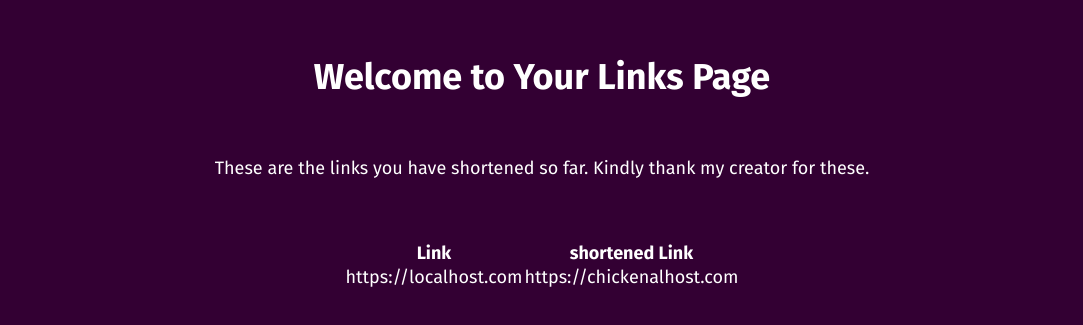
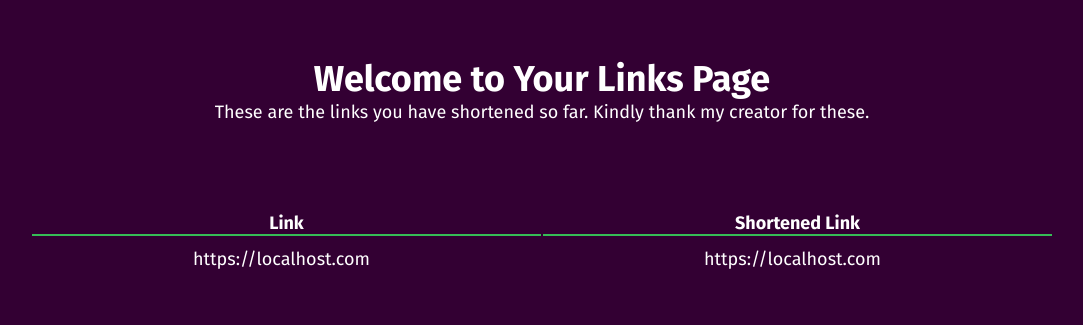
Before and after one commit to heisdeku/shorten-it, a React (Create React App) app: page /mylinks in a window 1280 px wide. Shown: the part 105-430 px from the top of the page, without its empty margins (98-1181 px from the left). Built offline with nearby package versions, Linux system fonts and the light colour scheme.

Commit message:
little thinking and my head hurts

```diff
--- a/src/App.css
+++ b/src/App.css
@@ -82,6 +82,49 @@ button:hover {
     color: white;
 }
 
+.container-links {
+    margin: 0 auto;
+    width: 100%;
+    text-align: center;
+    display: flex;
+    flex-flow: column nowrap;
+    justify-content: space-evenly;
+    align-items: center;
+    height: 50vh
+}
+
+a {
+    text-decoration: none;
+    color: white;
+}
+
+a:hover {
+    background-color: #36bd56;
+    font-weight: bold;
+}
+
+.table-container {
+    margin-top: 25px;
+    width: 80%;
+}
+
+.container-link h1 {
+    font-size: 2rem;
+}
+
+.table-container>th {
+    border-bottom: 2px solid #36bd56;
+}
+
+.table-container>th:nth-child(2) {
+    margin-left: 10px;
+}
+
+.table-container>tr td {
+    padding-top: 10px;
+    padding-right: 10px;
+}
+
 @media (max-width: 500px) {
     button {
         width: 100%;
--- a/src/pages/MyLinks.js
+++ b/src/pages/MyLinks.js
@@ -1,18 +1,21 @@
 import React from 'react'
+
 
 function MyLinks() {
   let answer = localStorage.getItem("url") || []
   let result = localStorage.getItem('result') || [];
   return (
-    <div className="container">
+    <div className="container-links">
+      <div className="header">
       <h1>Welcome to Your Links Page</h1>
       <p>These are the links you have shortened so far. Kindly thank my creator for these.</p>
-      <table>
+      </div>
+      <table className="table-container">
         <th>Link</th>
-        <th>shortened Link</th>
+        <th>Shortened Link</th>
         <tr>
-          <td>https://localhost.com</td>
-          <td>https://chickenalhost.com</td>
+          <td><a href="https://localhost.com/3000">https://localhost.com</a></td>
+          <td><a href="https://chickenost.com/3000">https://localhost.com</a></td>
         </tr>
       </table>
         <p>{result}</p>
```
